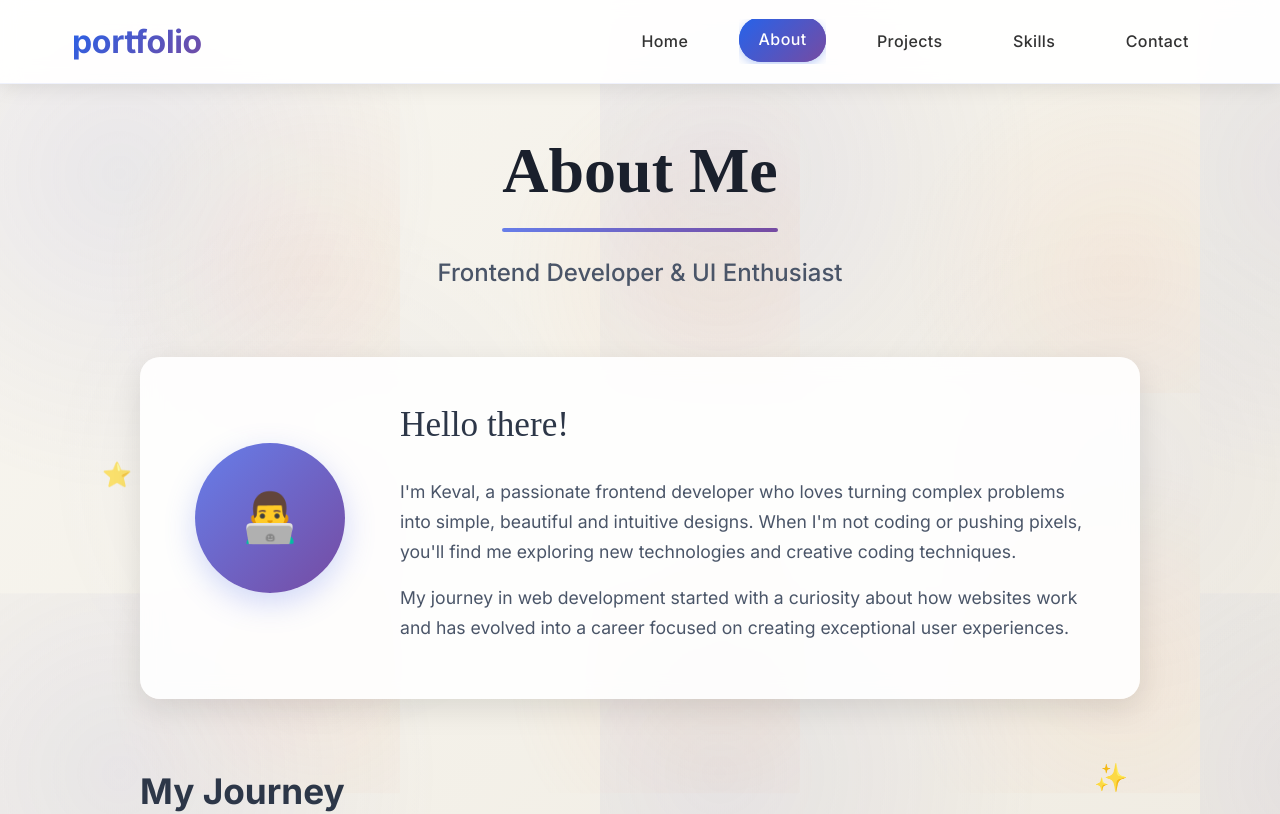
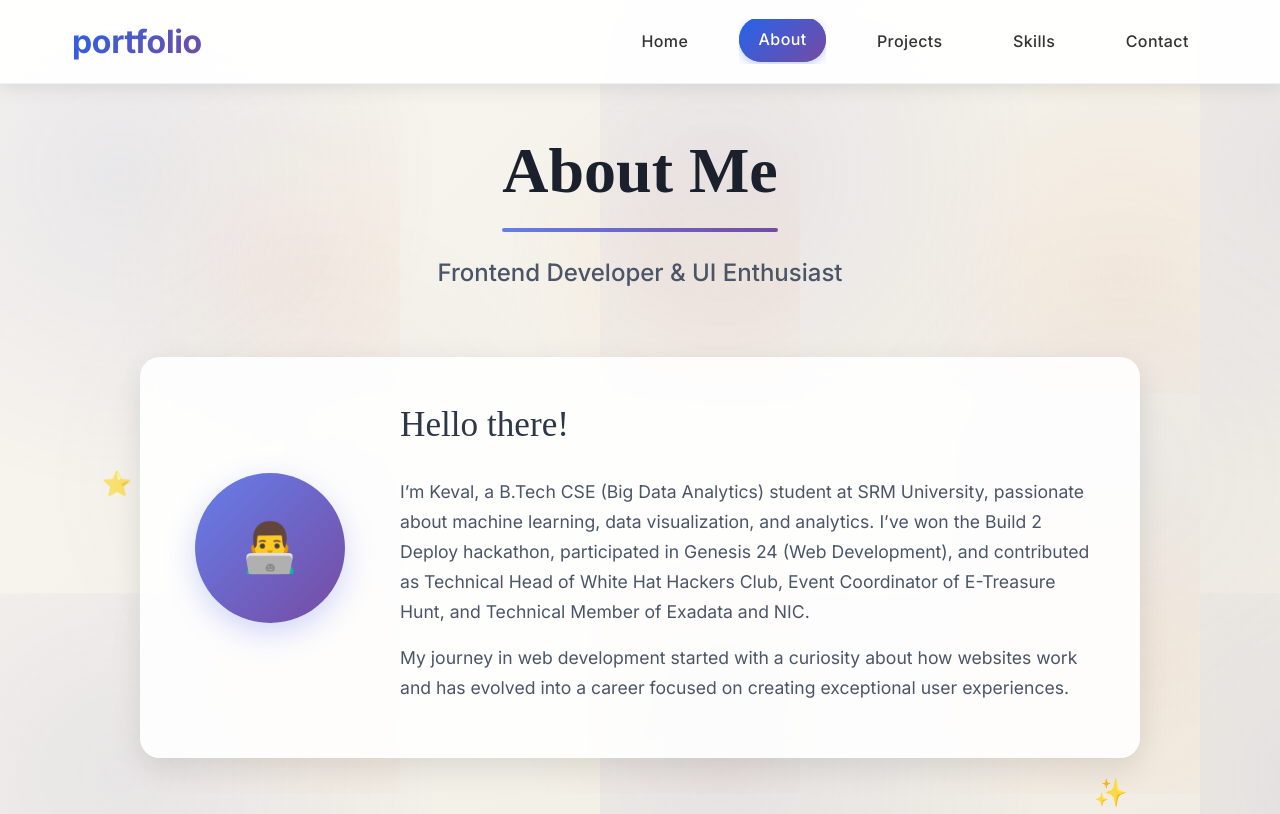
Before and after one commit to keval15-ui/Portfolio, a React (Create React App) app in the folder frontend/: page /about in a window 1280 px wide. Shown: the top 814 px of the page. Built offline with nearby package versions, Linux system fonts and the light colour scheme.

Commit message:
new changes

```diff
--- a/frontend/public/index.html
+++ b/frontend/public/index.html
@@ -32,7 +32,7 @@
     <link rel="apple-touch-icon" href="%PUBLIC_URL%/logo192.png" />
     <link rel="manifest" href="%PUBLIC_URL%/manifest.json" />
 
-    <title> Portfolio</title>
+    <title> Keval Solankure</title>
   </head>
   <body>
     <noscript>You need to enable JavaScript to run this app.</noscript>
--- a/frontend/src/components/about.jsx
+++ b/frontend/src/components/about.jsx
@@ -33,7 +33,7 @@ const About = () => {
             </div>
             <div className="about-intro-text">
               <h2 className="handwritten-title">Hello there!</h2>
-              <p>I'm Keval, a passionate frontend developer who loves turning complex problems into simple, beautiful and intuitive designs. When I'm not coding or pushing pixels, you'll find me exploring new technologies and creative coding techniques.</p>
+              <p>I’m Keval, a B.Tech CSE (Big Data Analytics) student at SRM University, passionate about machine learning, data visualization, and analytics. I’ve won the Build 2 Deploy hackathon, participated in Genesis 24 (Web Development), and contributed as Technical Head of White Hat Hackers Club, Event Coordinator of E-Treasure Hunt, and Technical Member of Exadata and NIC.</p>
               <p>My journey in web development started with a curiosity about how websites work and has evolved into a career focused on creating exceptional user experiences.</p>
             </div>
           </div>
--- a/frontend/src/components/home.jsx
+++ b/frontend/src/components/home.jsx
@@ -55,7 +55,7 @@ const Home = () => {
           <h3 className="about-title">A Little About Me</h3>
           <div className="about-content">
             <div className="handwritten-intro">
-              <p>I’m Keval, a B.Tech CSE (Big Data Analytics) student at SRM University, passionate about machine learning, data visualization, and analytics. I’ve won the Build 2 Deploy hackathon, participated in Genesis 24 (Web Development), and contributed as Technical Head of White Hat Hackers Club, Event Coordinator of E-Treasure Hunt, and Technical Member of Exadata and NIC.</p>
+              <p>Keval is a B.Tech CSE (Big Data Analytics) student at SRM University, passionate about machine learning, data visualization, and analytics.</p>
               <p>I believe in clean code, responsive design, and creating delightful user experiences.</p>
               <button className="creative-cta read-more-btn" onClick={handleReadMore}>
                 <span>Read More</span>
```
